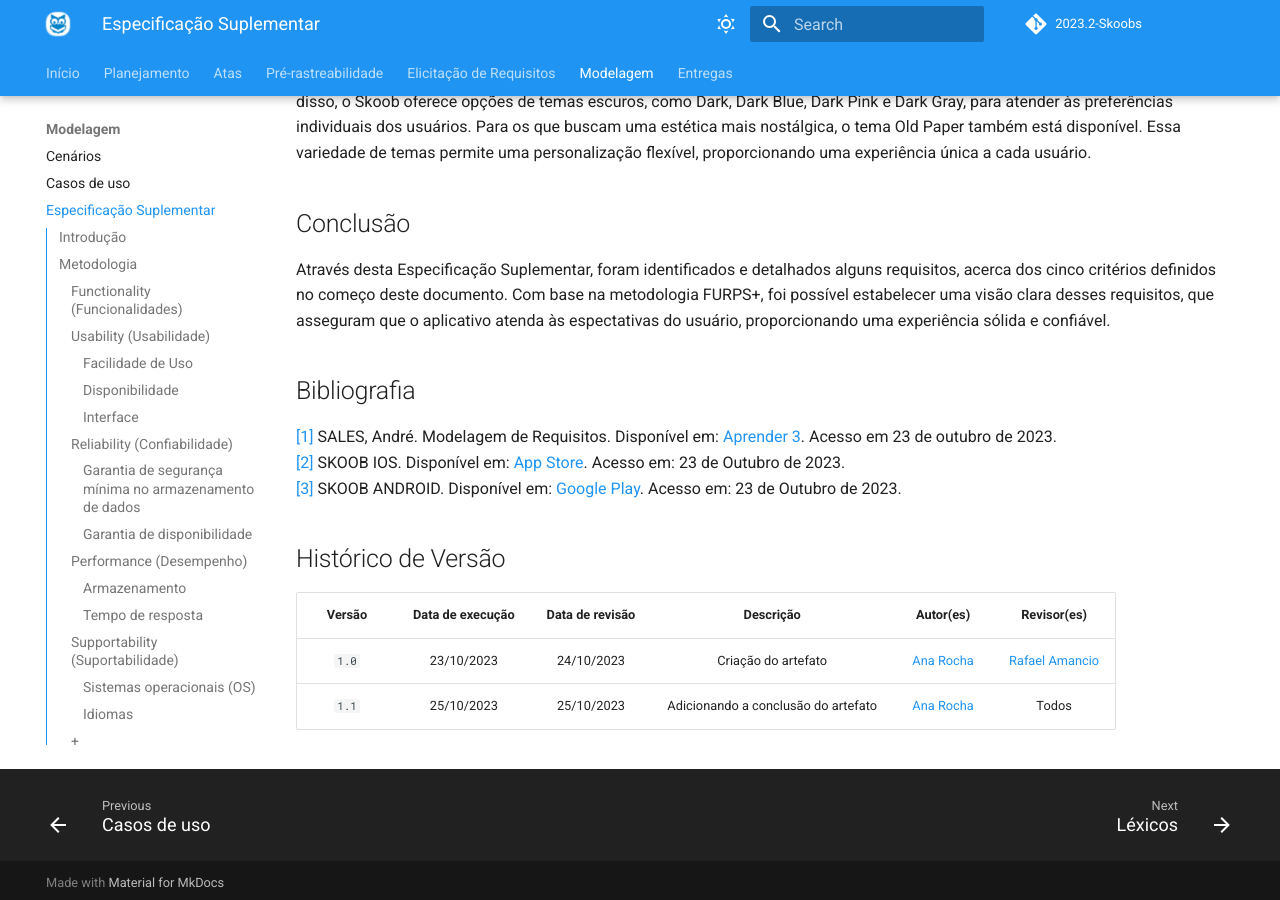
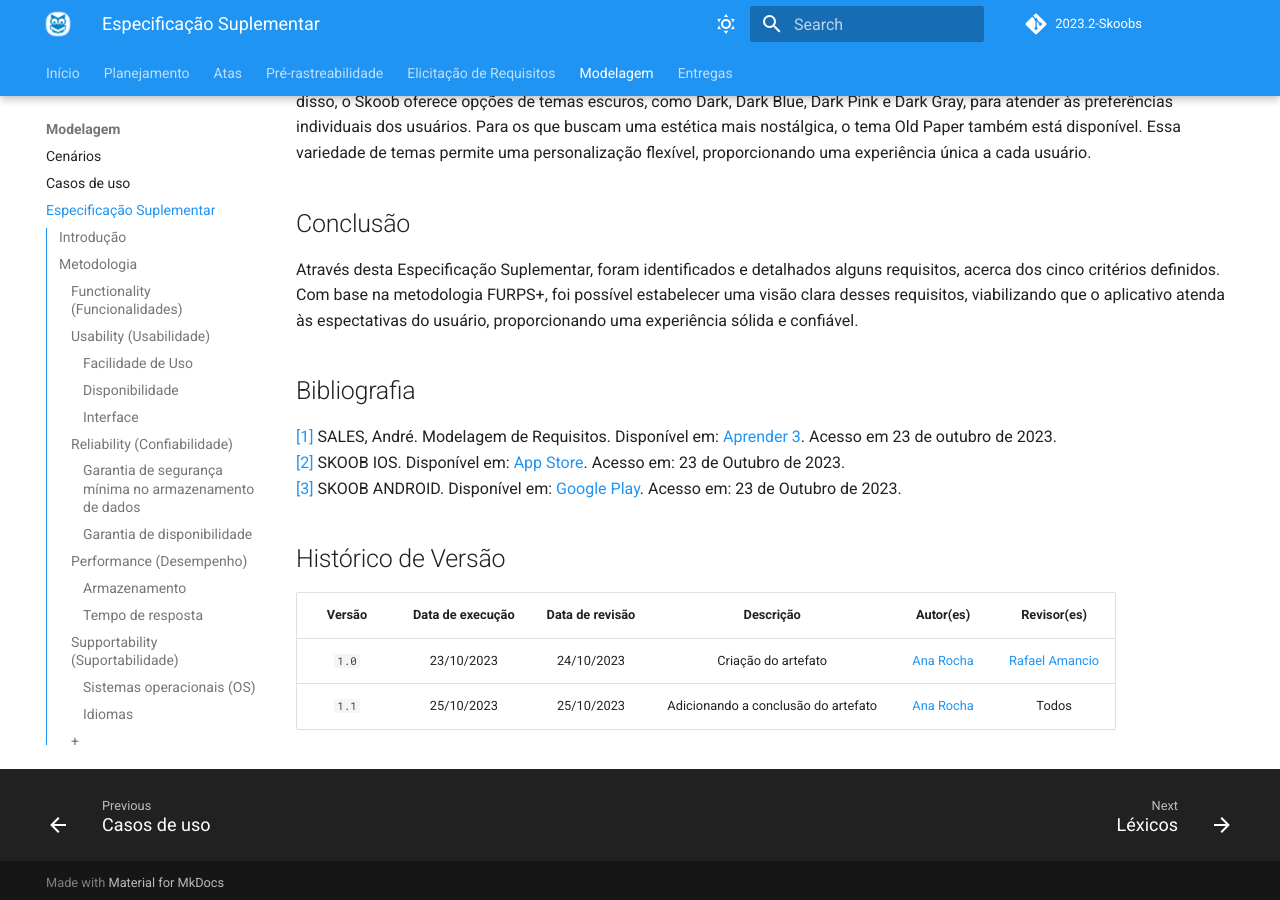
Before and after one commit to Requisitos-de-Software/2023.2-Skoob, an MkDocs documentation site: the page built from docs/modelagem/especificacao_suplementar.md, in a window 1280 px wide and 900 px high, scrolled down 3102 px. Built offline with MkDocs 1.6.1 and Material for MkDocs 9.7.7, drawn with Linux system fonts in a browser that asks for light colours; comment, search, counter and statistics services are not loaded.

Commit message:
Update especificacao_suplementar.md

```diff
--- a/docs/modelagem/especificacao_suplementar.md
+++ b/docs/modelagem/especificacao_suplementar.md
@@ -101,7 +101,7 @@
 
 ## Conclusão
 
-Através desta Especificação Suplementar, foram identificados e detalhados alguns requisitos, acerca dos cinco critérios definidos no começo deste documento. Com base na metodologia FURPS+, foi possível estabelecer uma visão clara desses requisitos, que asseguram que o aplicativo atenda às espectativas do usuário, proporcionando uma experiência sólida e confiável.
+Através desta Especificação Suplementar, foram identificados e detalhados alguns requisitos, acerca dos cinco critérios definidos. Com base na metodologia FURPS+, foi possível estabelecer uma visão clara desses requisitos, viabilizando que o aplicativo atenda às espectativas do usuário, proporcionando uma experiência sólida e confiável.
 
 ## Bibliografia
 
```
